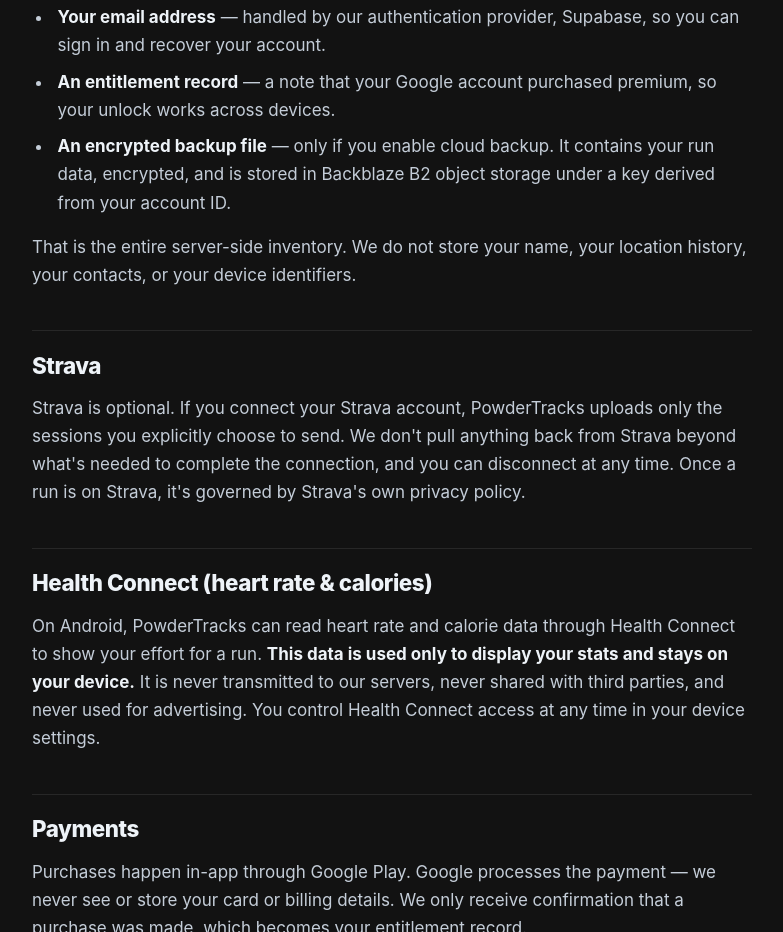
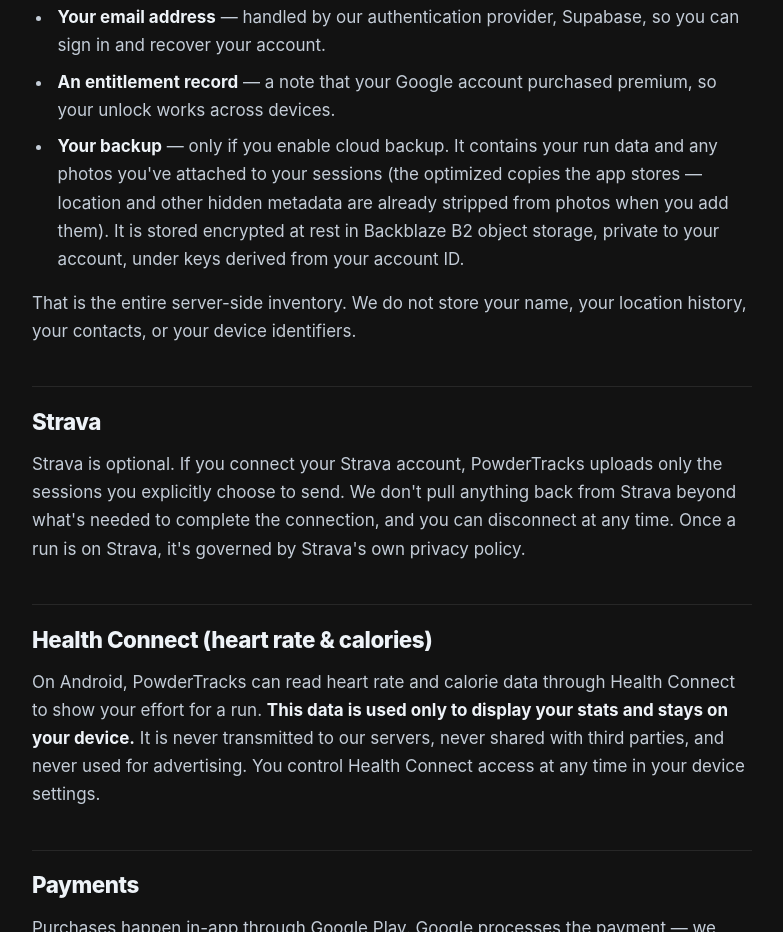
Before and after one commit to kenhen93/powder-tracks-website, a plain HTML site: page privacy.html in a window 1280 px wide. Shown: the part 1072-2004 px from the top of the page, without its empty margins (248-1031 px from the left). Drawn offline with Linux system fonts and the light colour scheme.

Commit message:
new privacy

```diff
--- a/privacy.html
+++ b/privacy.html
@@ -58,7 +58,7 @@
         <ul>
           <li><strong>Your email address</strong> — handled by our authentication provider, Supabase, so you can sign in and recover your account.</li>
           <li><strong>An entitlement record</strong> — a note that your Google account purchased premium, so your unlock works across devices.</li>
-          <li><strong>An encrypted backup file</strong> — only if you enable cloud backup. It contains your run data, encrypted, and is stored in Backblaze B2 object storage under a key derived from your account ID.</li>
+          <li><strong>Your backup</strong> — only if you enable cloud backup. It contains your run data and any photos you've attached to your sessions (the optimized copies the app stores — location and other hidden metadata are already stripped from photos when you add them). It is stored encrypted at rest in Backblaze B2 object storage, private to your account, under keys derived from your account ID.</li>
         </ul>
         <p>That is the entire server-side inventory. We do not store your name, your location history, your contacts, or your device identifiers.</p>
 
```
